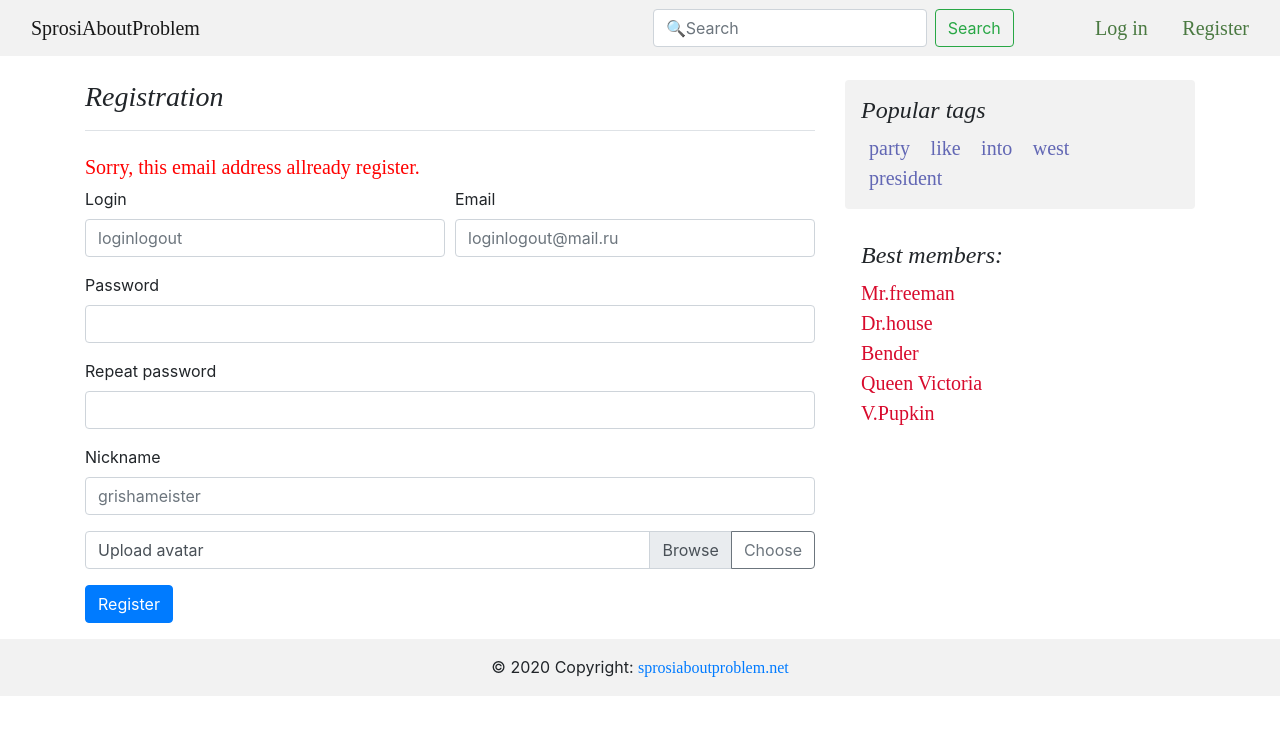
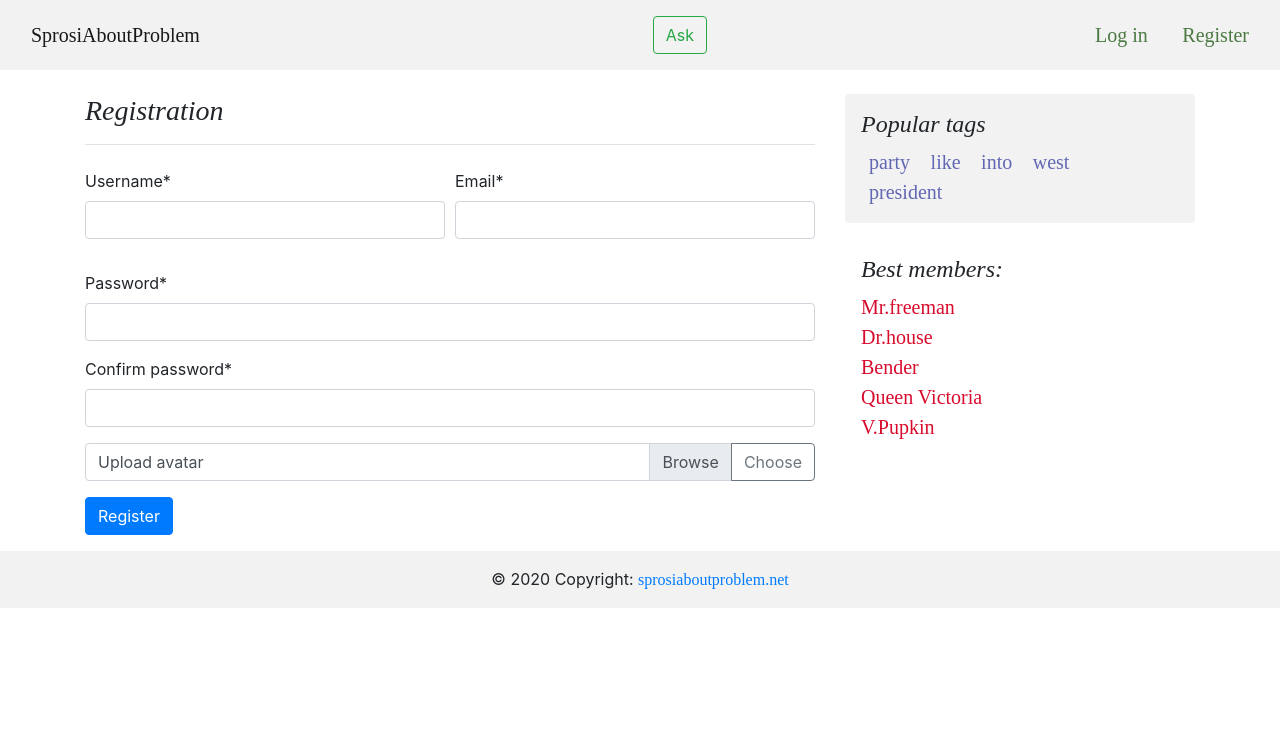
Before and after one commit to Grishameister/ask_roldugin, a Django app: page /signup/ in a window 1280 px wide. Shown: the top 735 px of the page. Run offline with Django 3.2, Linux system fonts and the light colour scheme; data comes from the database, SQL or seed files in the repository; both versions use the stored data as it was after the commit; some libraries are stand-ins or nearby versions.

Commit message:
making-hw-4

```diff
--- /dev/null
+++ b/app/forms.py
@@ -0,0 +1,105 @@
+import re
+from django import forms
+from app.models import Question, Answer, Profile
+from django.contrib.auth.models import User
+
+
+class LoginForm(forms.Form):
+	username = forms.CharField()
+	password = forms.CharField(widget=forms.PasswordInput)
+
+	def clean_username(self):
+		username = self.cleaned_data["username"]
+		if ' ' in username:
+			raise forms.ValidationError("Whitespaces")
+		try:
+			user = User.objects.filter(username=username).first
+		except User.DoesNotExist:
+			raise forms.ValidationError("User doesn't exist")
+		return username
+
+
+
+
+class QuestionForm(forms.ModelForm):
+	class Meta:
+		model = Question
+		fields = ['title', 'text', 'tags']
+
+
+
+class AnswerForm(forms.ModelForm):
+	class Meta:
+		model = Answer
+		fields = ['text']
+
+
+
+class RegistrationForm(forms.Form):
+	username = forms.CharField()
+	email = forms.CharField()
+	password = forms.CharField(min_length = 6, widget=forms.PasswordInput)
+	confirm_password = forms.CharField(min_length = 6, widget=forms.PasswordInput)
+	avatar = forms.ImageField(required = False)
+
+	def clean_username(self):
+		username = self.cleaned_data["username"]
+		if User.objects.filter(username=username):
+			raise forms.ValidationError("username exists")
+		if re.search(r"\W", username):
+			raise forms.ValidationError("invalid characters")
+		return username
+
+	def clean_email(self):
+		email = self.cleaned_data["email"]
+		if not re.match(r"^[A-Za-z0-9\.\+_-]+@[A-Za-z0-9\._-]+\.[a-zA-Z]*$", email):
+			raise forms.ValidationError("bad email")
+		if User.objects.filter(email=email):
+			raise forms.ValidationError("email has already used")
+		return email
+
+	def clean_password(self):
+		password = self.cleaned_data["password"]
+		if ' ' in password:
+			raise forms.ValidationError("Whitespaces")
+
+		return password
+
+	def clean_confirm_password(self):
+		confirm_password = self.cleaned_data["confirm_password"]
+		password = self.cleaned_data["password"]
+
+		if confirm_password != password:
+			raise forms.ValidationError("passwords don't match")
+		return confirm_password
+
+
+class SettingsForm(forms.Form):
+	username = forms.CharField(required=False)
+	email = forms.CharField(required=False)
+	password = forms.CharField(min_length=6, widget=forms.PasswordInput, required=False)
+	avatar = forms.ImageField(required=False)
+
+	def clean_password(self):
+		password = self.cleaned_data["password"]
+		if ' ' in password:
+			raise forms.ValidationError("Whitespaces")
+		return password
+
+	def clean_username(self):
+		username = self.cleaned_data["username"]
+		if ' ' in username:
+			raise forms.ValidationError("Whitespaces")
+		try:
+			user = User.objects.filter(username=username).first
+		except User.DoesNotExist:
+			raise forms.ValidationError("User doesn't exist")
+		return username
+
+	def clean_email(self):
+		email = self.cleaned_data["email"]
+		if not re.match(r"^[A-Za-z0-9\.\+_-]+@[A-Za-z0-9\._-]+\.[a-zA-Z]*$", email):
+			raise forms.ValidationError("bad email")
+		if User.objects.filter(email=email):
+			raise forms.ValidationError("email has already used")
+		return email
--- a/app/views.py
+++ b/app/views.py
@@ -1,8 +1,15 @@
 from django.http import HttpResponse
-from django.shortcuts import render
+from django.shortcuts import render, get_object_or_404, redirect, reverse
 
-from app.models import Question, Answer, Like, Tag, LikeToAnswer
+from app.models import Question, Answer, Like, Tag, LikeToAnswer, Profile
 from app.models import question_counter, answer_counter
+
+from app.forms import RegistrationForm, LoginForm, AnswerForm, QuestionForm, SettingsForm
+
+from django.contrib import auth
+from django.contrib.auth import logout
+from django.contrib.auth.models import User
+from django.contrib.auth.decorators import login_required
 
 from django.core.paginator import Paginator, InvalidPage
 
@@ -17,9 +24,20 @@ def question(request, qid):
 		question = question_counter(Question.objects.get(id = qid))
 	except:
 		raise Http404("No matches Questions the given query.")
+
+	if request.method == 'POST':
+		form = AnswerForm(data=request.POST)
+		if form.is_valid() and request.user.is_authenticated:
+			answer = Answer.objects.create(author=request.user.profile,
+									text=form.cleaned_data['text'],
+									question=question)
+	else:
+		form = AnswerForm()
 	page_obj, _ = paginate(Answer.objects.get_answer_by_likes(question), request)
 	tags = Tag.objects.get_popular()
 	return render(request, 'question.html', {
+		'user': request.user,
+		'form': form,
 		'question': question,
 		'page_obj': page_obj,
 		'tags': tags,
@@ -30,33 +48,59 @@ def index(request):
 	page_obj, _ = paginate(Question.objects.get_with_counters(), request)
 	tags = Tag.objects.get_popular()
 	return render(request, 'index.html', {
+		'user': request.user,
 		'page_obj': page_obj,
 		'tags': tags,
 		})
 
 
 def login(request):
+	if request.method == 'GET':
+		form = LoginForm()
+	else:
+		form = LoginForm(data=request.POST)
+		if form.is_valid():
+			user = auth.authenticate(request, **form.cleaned_data)
+			if user is not None:
+				auth.login(request, user)
+				return redirect('/index')
 	tags = Tag.objects.get_popular()
 	return render(request, 'login.html', {
+		'user': request.user,
+		'form': form,
 		'tags': tags,
 		})
 
 
 def signup(request):
 	tags = Tag.objects.get_popular()
+	if request.method == 'GET':
+		form = RegistrationForm()
+	else:
+		form = RegistrationForm(data=request.POST, files=request.FILES)
+		if form.is_valid():
+			user = User.objects.create_user(
+				form.cleaned_data["username"],
+				form.cleaned_data["email"],
+				form.cleaned_data["password"])
+			Profile.objects.create(user=user)
+			return redirect('/login')
+
 	return render(request, 'signup.html', {
+		'form': form,
 		'tags': tags,
 		})
 
 
 def tag(request, tag):
 	try:
-		tag = Tag.objects.get(tag_name = tag)
+		tag = Tag.objects.get(tag_name=tag)
 	except:
 		raise Http404("No matches Tags the given query")
 	tags = Tag.objects.get_popular()
 	page_obj, _ = paginate(Question.objects.get_by_tag(tag), request)
 	return render(request, 'tag.html', {
+		'user': request.user,
 		'tag': tag,
 		'page_obj': page_obj,
 		'tags': tags,
@@ -67,13 +111,49 @@ def hot(request):
 	page_obj, _ = paginate(Question.objects.get_hotest_questions(), request)
 	tags = Tag.objects.get_popular()
 	return render(request, 'hot.html', {
+		'user': request.user,
 		'page_obj': page_obj,
 		'tags': tags,
 		})
 
 
+@login_required
 def ask(request):
 	tags = Tag.objects.get_popular()
+	if request.method == "GET":
+		form = QuestionForm()
+	else:
+		form = QuestionForm(data=request.POST)
+		if form.is_valid():
+			question = Question.objects.create(author=request.user.profile,
+										title=form.cleaned_data['title'],
+										text=form.cleaned_data["text"])
+			return redirect(reverse('question', kwargs={'qid': question.pk}))
+
 	return render(request, 'ask.html', {
+		'form': form,
+		'user': request.user,
 		'tags': tags,
 		})
+
+
+@login_required
+def profile(request):
+	tags = Tag.objects.get_popular()
+	if request.method == "GET":
+		form = SettingsForm()
+	else:
+		form = SettingsForm(data=request.POST)
+
+
+	return render(request, 'profile.html', {
+		'form': form,
+		'user': request.user,
+		'tags': tags,
+		})
+
+
+@login_required
+def logout_view(request):
+	logout(request)
+	return redirect(request.META.get('HTTP_REFERER', '/'))
--- a/askme/settings.py
+++ b/askme/settings.py
@@ -38,6 +38,8 @@ INSTALLED_APPS = [
     'django.contrib.messages',
     'django.contrib.staticfiles',
     'app',
+    'bootstrap4',
+    'crispy_forms',
 ]
 
 MIDDLEWARE = [
@@ -122,3 +124,5 @@ STATIC_URL = '/static/'
 STATICFILES_DIRS = [
 os.path.join(BASE_DIR, 'static'),
 ]
+
+CRISPY_TEMPLATE_PACK = 'bootstrap4'
--- a/askme/urls.py
+++ b/askme/urls.py
@@ -11,5 +11,7 @@ urlpatterns = [
     path('ask/', views.ask, name='ask'),
     path('tag/<str:tag>', views.tag, name = 'tag'),
     path('hot/', views.hot, name='hot'),
+    path('logout_view/', views.logout_view, name='logout'),
+    path('profile/', views.profile, name='profile'),
     path('signup/', views.signup, name='signup'),
 ]
--- a/templates/inc/header.html
+++ b/templates/inc/header.html
@@ -5,14 +5,23 @@
         </button>
         <div class="collapse navbar-collapse" id="navbarTogglerDemo01">
             <a class="navbar-brand col-7" href="{% url 'index' %}">SprosiAboutProblem</a>
-            <form class="form-inline my-2 my-lg-0">
-                <input class="form-control mr-sm-2" type="search" placeholder="🔍Search" aria-label="Search">
-                <button class="btn btn-outline-success my-2 my-sm-0" type="submit">Search</button>
-            </form>
+
+            <button onclick="location.href = '{% url 'ask' %}';" class="btn btn-outline-success my-2">Ask</button>
+
         </div>
+        {% if user.is_authenticated %}
+        <div>
+            {{ user.username }}
+        </div>
+        <div>
+            <a class="col-1 refs" href="{% url 'profile' %}">Profile</a>
+            <a class="col-1 refs" href="{% url 'logout' %}">Log out</a>
+        </div>
+        {% else %}
         <div>
             <a class="col-1 refs" href="{% url 'login' %}" >Log in</a>
             <a class="col-1 refs" href="{% url 'signup' %}">Register</a>
         </div>
+        {% endif %}
     </nav>
 </header>
--- a/templates/signup.html
+++ b/templates/signup.html
@@ -1,34 +1,25 @@
 {% extends 'base.html' %}
-
+{% load crispy_forms_tags %}
 {% block content %}
     <h3 class="pb-3 mb-4 font-italic border-bottom">
     Registration
     </h3>
-    <h5 class="error">
-        Sorry, this email address allready register.
-    </h5>
-    <form class="mb-3">
+    <form method="POST" enctype="multipart/form-data" class="mb-3">
+        {% csrf_token %}
+
         <div class="form-row">
             <div class="form-group col-md-6">
-                <label for="inputlogin">Login</label>
-                <input type="text" class="form-control" id="inputlogin" placeholder="loginlogout">
+                {{ form.username|as_crispy_field }}
             </div>
             <div class="form-group col-md-6">
-                <label for="inputemail">Email</label>
-                <input type="email" class="form-control" id="inputemail" placeholder="loginlogout@mail.ru">
+                {{ form.email|as_crispy_field }}
             </div>
         </div>
         <div class="form-group">
-            <label for="inputPassword4">Password</label>
-            <input type="password" class="form-control" id="inputPassword4">
+            {{ form.password|as_crispy_field }}
         </div>
         <div class="form-group">
-            <label for="inputPassword">Repeat password</label>
-            <input type="password" class="form-control" id="inputPassword">
-        </div>
-        <div class="form-group">
-            <label for="inputnick">Nickname</label>
-            <input type="text" class="form-control" id="inputnick" placeholder="grishameister">
+            {{ form.confirm_password|as_crispy_field }}
         </div>
         <div class="input-group mb-3">
             <div class="custom-file">
```
Also changed, not shown: templates/ask.html (+6 -8 lines), templates/login.html (+5 -9 lines), templates/profile.html (added, +26 -0 lines), templates/question.html (+9 -0 lines), db.sqlite3.
